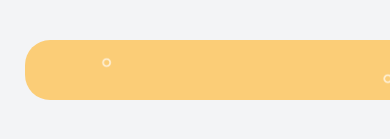
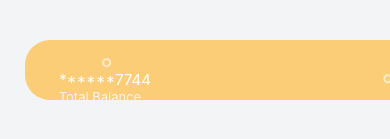
Before and after one commit to ShivajeetR/wallet-TS-app, a React Native app: screen /Home in a window 390 px wide. Shown: the part 405-544 px from the top of the page. Built offline with nearby package versions, Linux system fonts and the light colour scheme.

Commit message:
added card details

```diff
--- a/components/Cards/CardItem.tsx
+++ b/components/Cards/CardItem.tsx
@@ -1,8 +1,11 @@
 import React, {FunctionComponent} from 'react';
 import styled from 'styled-components/native';
+import {View} from 'react-native';
 
 import {ScreenWidth} from '../shared';
 import {colors} from '../colors';
+import RegularText from '../Texts/RegularText';
+import SmallText from '../Texts/SmallText';
 
 const CardBackground = styled.ImageBackground`
   height: 75%;
@@ -50,8 +53,21 @@ const CardItem: FunctionComponent<CardProps> = props => {
     <CardBackground source={card_bg}>
       <CardTouchable underlayColor={colors.secondary} onPress={handlePress}>
         <TouchableView>
-          <CardRow></CardRow>
-          <CardRow></CardRow>
+          <CardRow>
+            <RegularText textStyles={{color: colors.white}}>
+              ******{props.accountNo.slice(6, 10)}
+            </RegularText>
+          </CardRow>
+          <CardRow>
+            <View style={{flex: 3}}>
+              <SmallText
+                textStyles={{marginBottom: 5, color: colors.graylight}}>
+                Total Balance
+              </SmallText>
+              <RegularText textStyles={{fontSize: 19}}>${props.balance}</RegularText>
+            </View>
+            <Logo source={props.logo} />
+          </CardRow>
         </TouchableView>
       </CardTouchable>
     </CardBackground>
```
